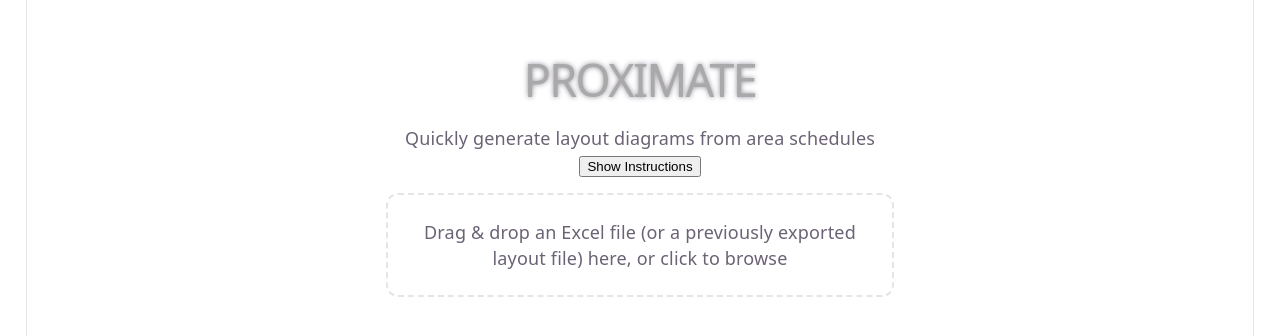
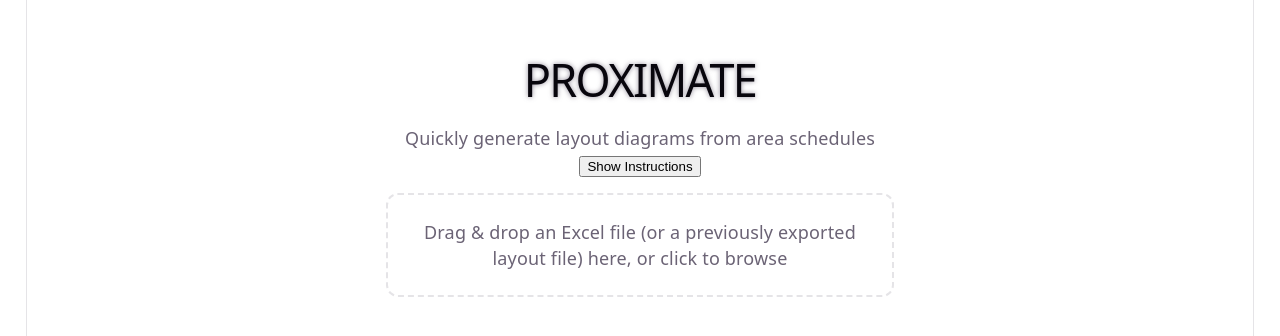
Before and after one commit to ALMacbeth/Proximate, a React (Vite) app: page / in a window 1280 px wide. Shown: the part 234-570 px from the top of the page. Built offline with nearby package versions, Linux system fonts and the light colour scheme.

Commit message:
Visual tweaks

```diff
--- a/src/index.css
+++ b/src/index.css
@@ -74,10 +74,11 @@ h2 {
 
 h1 {
     font-size: 45px;
-    color: darkgray;
+
     text-shadow: 0px 0px 5px #6b6375bf;
     letter-spacing: -1.68px;
     margin: 32px 0;
+
     @media (max-width: 1024px) {
         font-size: 36px;
         margin: 20px 0;
```
